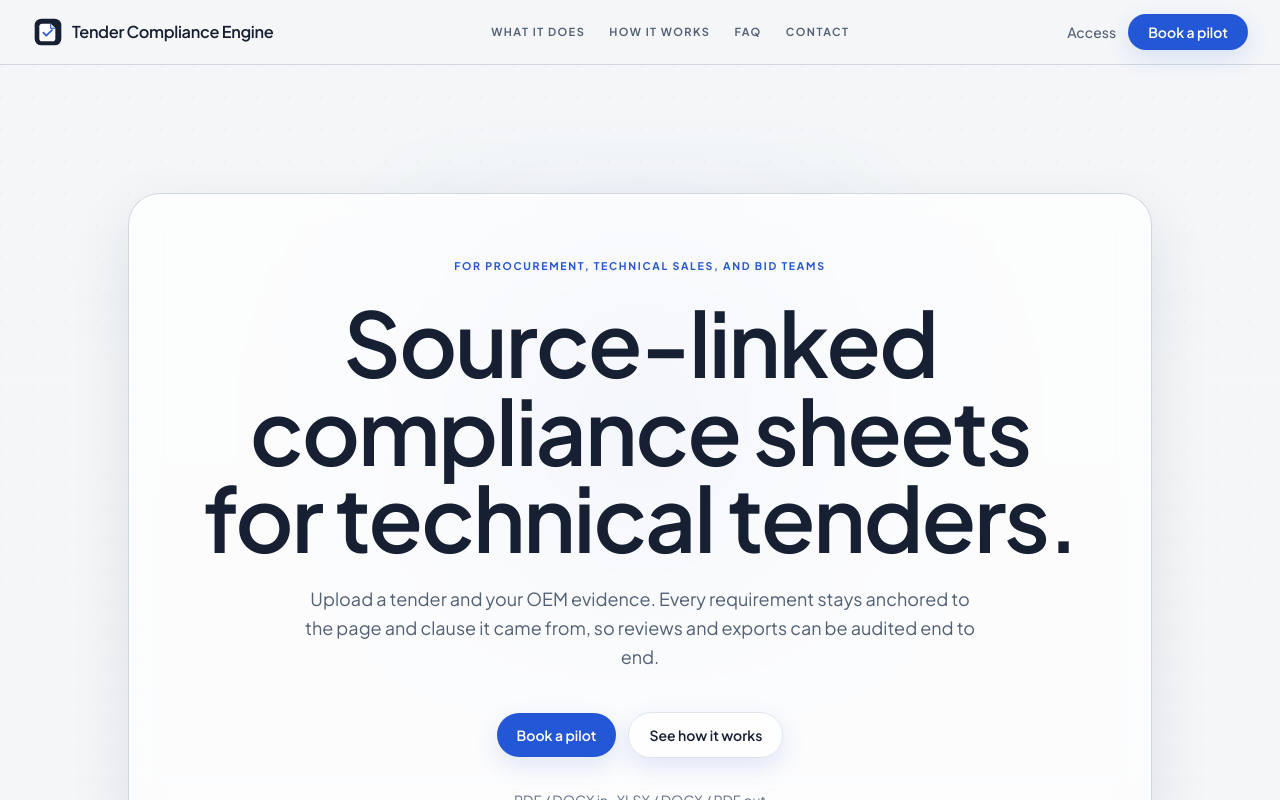
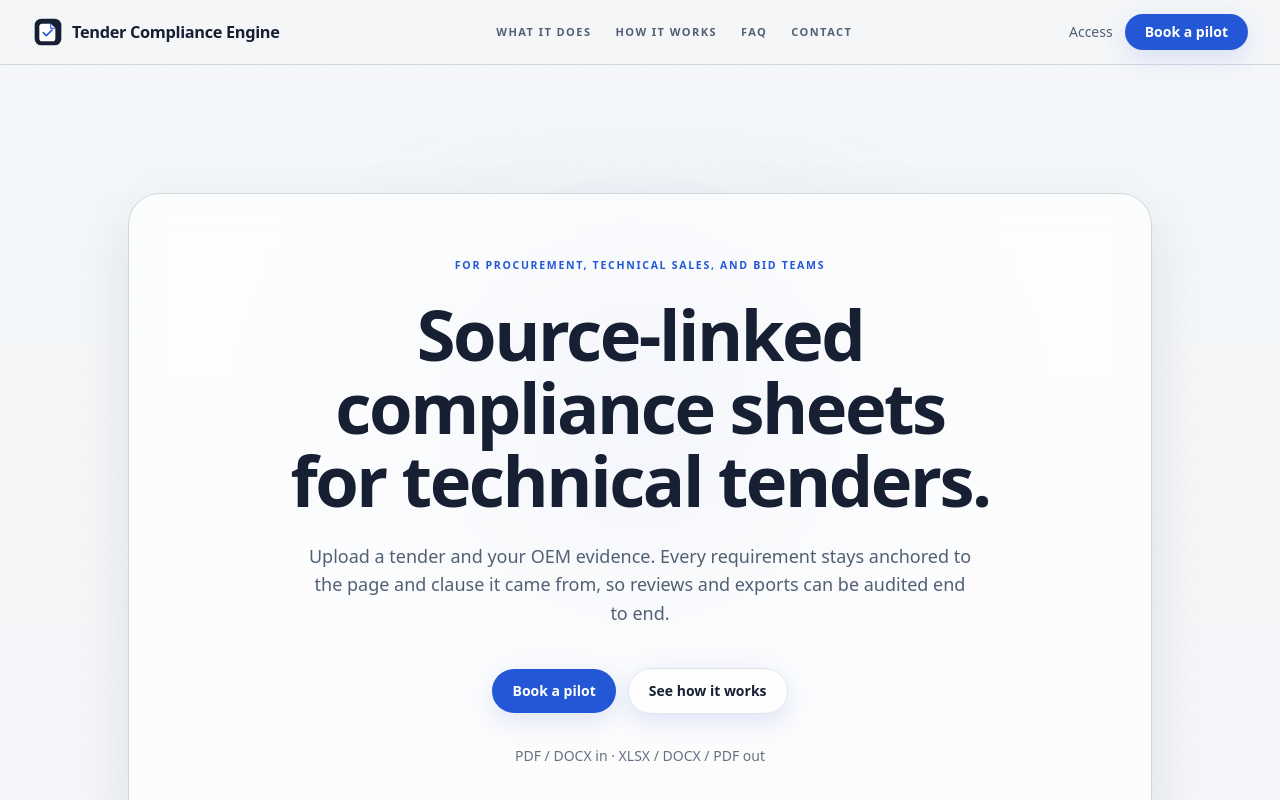
Before and after one commit to ayushcodes13/tender-compliance-engine, a Next.js app in the folder apps/web/: page / in a window 1280 px wide. Built offline with nearby package versions, Linux system fonts and the light colour scheme.

Commit message:
fix(web): restore formal landing typography (#149)

```diff
--- a/apps/web/app/globals.css
+++ b/apps/web/app/globals.css
@@ -2473,6 +2473,8 @@ a.project-flow-step:hover {
   height: 100dvh;
   overflow-x: hidden;
   overflow-y: auto;
+  font-family: system-ui, -apple-system, BlinkMacSystemFont, "Segoe UI", Roboto,
+    "Helvetica Neue", Arial, "Noto Sans", sans-serif;
   background-color: var(--color-background);
   background-image:
     radial-gradient(circle at 1px 1px, rgba(23, 32, 51, 0.055) 1px, transparent 1.2px);
@@ -2488,7 +2490,8 @@ a.project-flow-step:hover {
 }
 
 .landing-brand {
-  font-family: var(--font-sans);
+  font-family: system-ui, -apple-system, BlinkMacSystemFont, "Segoe UI", Roboto,
+    "Helvetica Neue", Arial, "Noto Sans", sans-serif;
   font-style: normal;
   font-size: 1.02rem;
   font-weight: 600;
@@ -2562,10 +2565,13 @@ a.project-flow-step:hover {
 }
 
 .landing-hero-title {
-  font-family: var(--font-sans);
+  font-family: system-ui, -apple-system, BlinkMacSystemFont, "Segoe UI", Roboto,
+    "Helvetica Neue", Arial, "Noto Sans", sans-serif;
   font-style: normal;
-  font-size: clamp(3rem, 7vw, 6rem) !important;
-  line-height: 0.98 !important;
+  font-size: clamp(2.75rem, 5.5vw, 4.75rem) !important;
+  font-weight: 650;
+  letter-spacing: -0.035em;
+  line-height: 1.04 !important;
   text-wrap: balance;
 }
 
```
